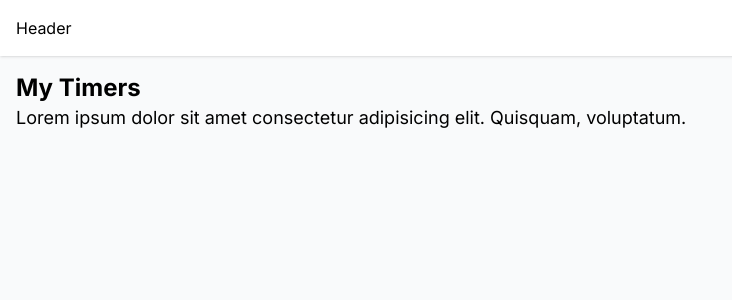
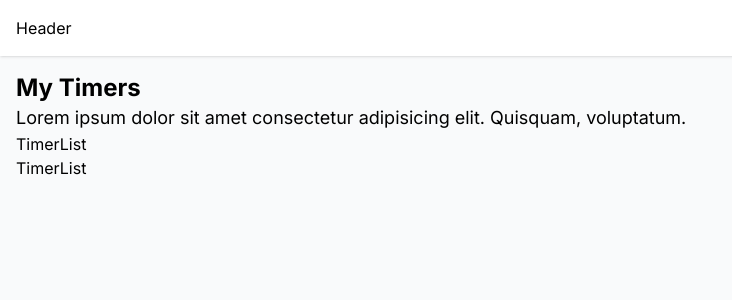
Before and after one commit to anderlfrias/pomodoro-timer, a Next.js app: page / in a window 1280 px wide. Shown: the top 300 px of the page, without its empty margins (0-732 px from the left). Built offline with nearby package versions, Linux system fonts and the light colour scheme.

Commit message:
Creacion del modelo de objeto generico para el pomodoro

```diff
--- a/src/app/layout.js
+++ b/src/app/layout.js
@@ -1,4 +1,4 @@
-import Header from '@/components/header'
+import Header from '@/components/Header'
 import { Inter } from 'next/font/google'
 import './globals.css'
 
--- a/src/app/page.js
+++ b/src/app/page.js
@@ -1,9 +1,13 @@
+import TimerList from '@/components/TimerList'
+
 export default function Home () {
   return (
     <>
       <h1 className='text-2xl font-bold'>My Timers</h1>
 
       <p className='text-lg'>Lorem ipsum dolor sit amet consectetur adipisicing elit. Quisquam, voluptatum.</p>
+
+      <TimerList />
     </>
   )
 }
--- /dev/null
+++ b/src/components/Timer.js
@@ -0,0 +1,5 @@
+export default function Timer () {
+  return (
+    <div>Timer</div>
+  )
+}
--- /dev/null
+++ b/src/components/TimerList.js
@@ -0,0 +1,8 @@
+export default function TimerList () {
+  return (
+    <div>
+      <h1>TimerList</h1>
+      <p>TimerList</p>
+    </div>
+  )
+}
--- a/src/components/header.js
+++ b/src/components/header.js
@@ -1,4 +1,4 @@
-function Header () {
+export default function Header () {
   return (
     <div className='flex items-center bg-white w-full h-[48px] md:h-14 shadow'>
       <div className='container mx-auto p-4'>
@@ -7,5 +7,3 @@ function Header () {
     </div>
   )
 }
-
-export default Header
```
Also changed, not shown: src/constants/index.js (added, +24 -0 lines).
